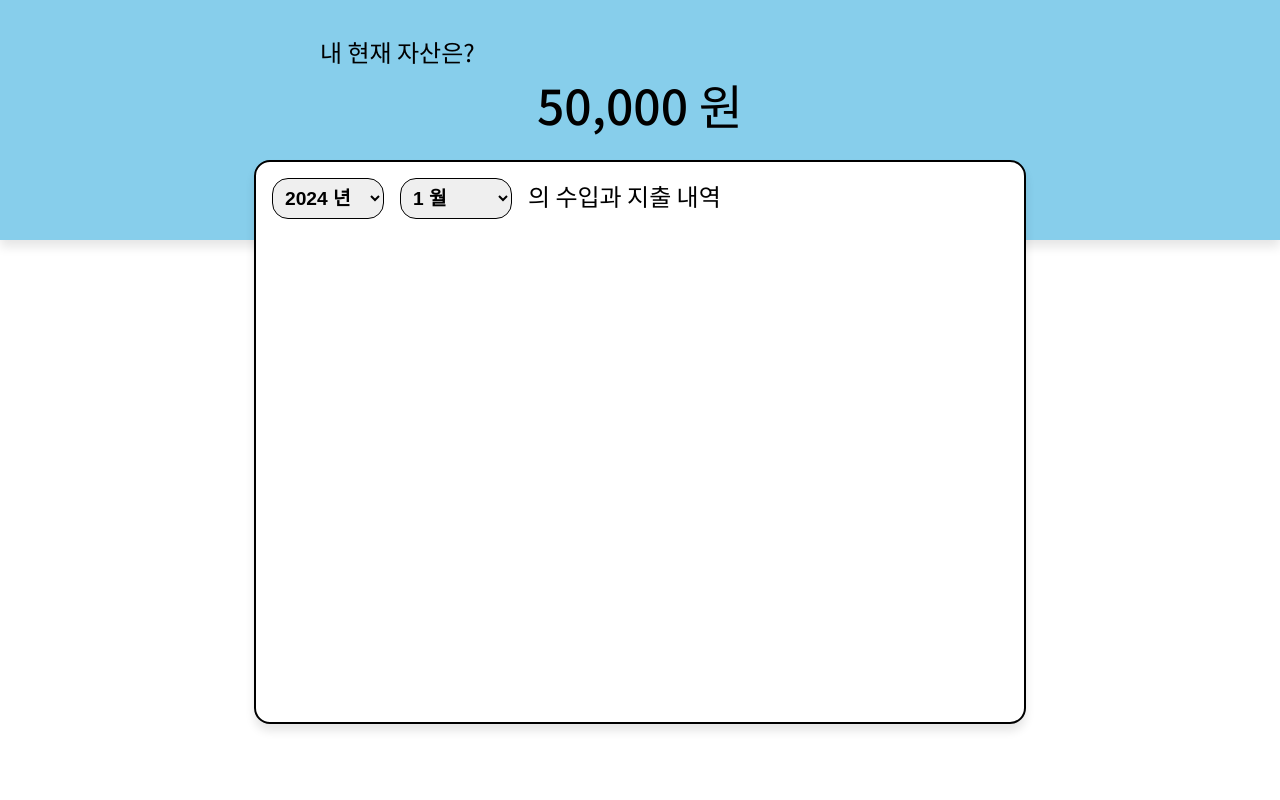
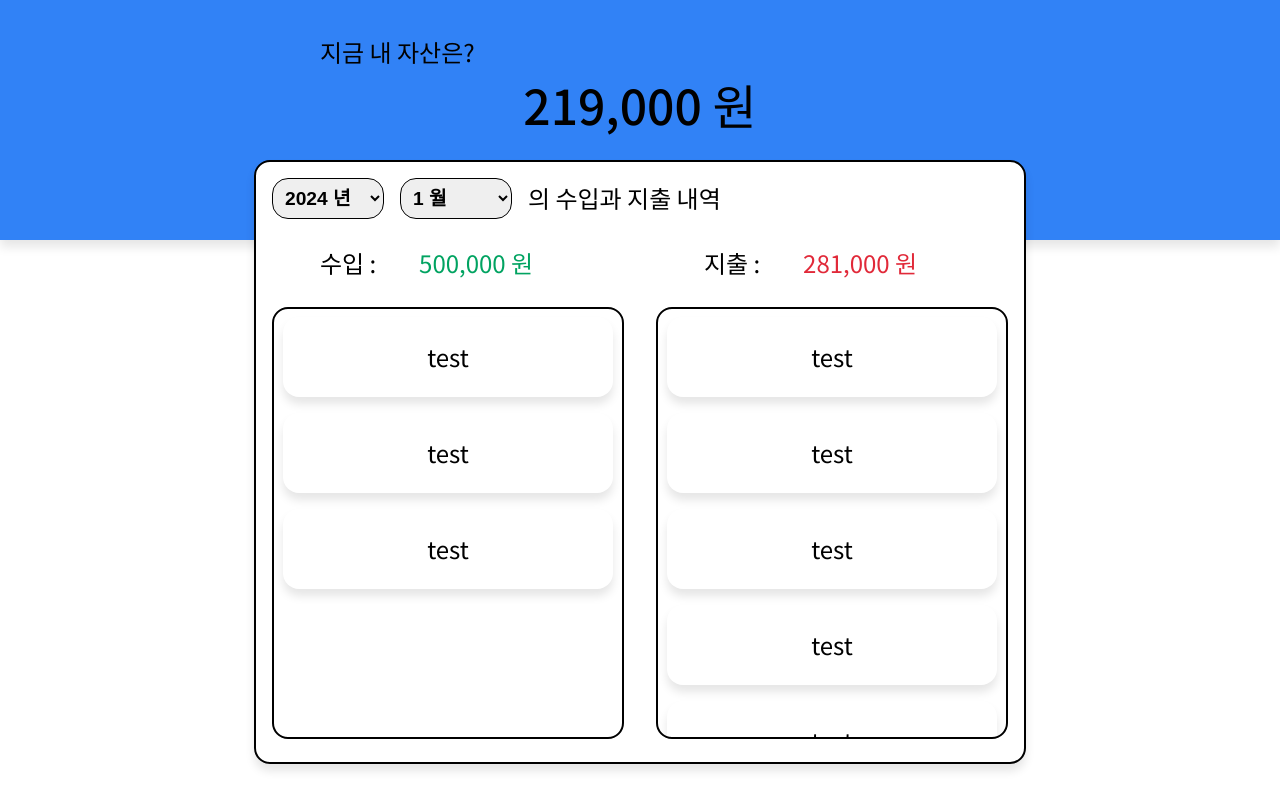
Before and after one commit to thwjddlqslek/pocket-money, a React (Vite) app in the folder vite-project/: page / in a window 1280 px wide. Built offline with nearby package versions, Linux system fonts and the light colour scheme.

Commit message:
수입,지출 UI 구현
수입-지출
수입,지출 컴포넌트

```diff
--- a/vite-project/src/App.tsx
+++ b/vite-project/src/App.tsx
@@ -1,13 +1,15 @@
 import './App.css'
+import { useState } from 'react'
 import Header from './components/Header'
 import Main from './components/Main'
 import Footer from './components/Footer'
 
 function App() {
-
+  const [income, setIncome] = useState<number>(500000);
+  const [expenditure, setExpenditure] = useState<number>(281000);
   return (
     <>
-      <Header />
+      <Header income={income} expenditure={expenditure} />
       <Main />
       <Footer />
     </>
--- a/vite-project/src/components/Header.tsx
+++ b/vite-project/src/components/Header.tsx
@@ -1,7 +1,8 @@
 import styled from "styled-components";
 
 const StyledHeader = styled.div`
-background : skyblue;
+background : #3182F6;
+color: black;
 display: flex;
 justify-content: center;
 align-items: center;
@@ -25,11 +26,19 @@ box-shadow: 0 7px 10px rgba(0, 0, 0, 0.1);
 }
 `
 
-const Header = () => {
+interface HeaderProps {
+  income: number;
+  expenditure: number;
+}
+
+const Header: React.FC<HeaderProps>= ({income, expenditure}) => {
+  const total = income - expenditure;
+  const formattedTotal = total.toLocaleString('ko-KR');
+
     return (
       <StyledHeader>
-        <h1>내 현재 자산은?</h1>
-        <p>50,000 원</p>
+        <h1>지금 내 자산은?</h1>
+        <p>{formattedTotal} 원</p>
       </StyledHeader>
     );
   };
--- a/vite-project/src/components/Main.tsx
+++ b/vite-project/src/components/Main.tsx
@@ -1,3 +1,4 @@
+import React from "react";
 import styled from "styled-components";
 
 //메인 컨테이너 불필요 예상
@@ -19,7 +20,7 @@ const PocketContainer = styled.div`
   left: 50%;
   transform: translateX(-50%);
   width: 60vw;
-  height: 70vh;
+  height: 75vh;
   border : 2px solid #000;
   border-radius : 1rem;
   box-shadow: 0 7px 10px rgba(0, 0, 0, 0.1);
@@ -43,8 +44,60 @@ const PocketContainer = styled.div`
   }
 
   & p {
-    margin: 1.4rem 0 1.2rem 1rem;
+    margin: 1.5rem 0 1.2rem 1rem;
   }
+`
+const ColorText = styled.div<{color: string}>`
+  color: ${(props) => props.color};
+`
+
+const TotalContainer = styled.div`
+  //background: pink;
+  width: 100%;
+  display: flex;
+  justify-content: center;
+
+  & div {
+    width: 50%;
+    //background: skyblue;
+    //height: 1.5rem;
+    padding: 0.5rem;
+    align-items: center;
+    justify-content: center;
+  }
+`
+const ReportContainer = styled.div`
+  //background: green;
+  width: 80%;
+  height: 75%;
+  justify-content: center;
+  display: flex;
+
+  & > div {
+    display: flex;
+    width: 50%;
+    //background: pink;
+    height: 95%;
+    border : 2px solid #000;
+    border-radius: 1rem;
+    align-items: center;
+    justify-content: flex-start;
+    margin: 1rem;
+    flex-direction: column;
+    overflow-y: auto;
+  }
+`
+const OneReport = styled.h1`
+  //background : green;
+  width: 95%;
+  min-height: 5rem;
+  margin: 0.5rem;
+  border-radius: 1rem;
+  box-shadow: 0 7px 10px rgba(0, 0, 0, 0.1);
+  display: flex;
+  justify-content: center;
+  align-items: center;
+
 `
 
 const Main: React.FC = () => {
@@ -68,6 +121,25 @@ const Main: React.FC = () => {
         </select>
         <p>의 수입과 지출 내역</p>
         </div>
+        <TotalContainer>
+          <div>수입 : <ColorText color="#01A361">500,000 원</ColorText></div>
+          <div>지출 : <ColorText color="#E12939">281,000 원</ColorText></div>
+        </TotalContainer>
+        <ReportContainer>
+          <div>
+            <OneReport>test</OneReport>
+            <OneReport>test</OneReport>
+            <OneReport>test</OneReport>
+
+          </div>
+          <div>
+          <OneReport>test</OneReport>
+            <OneReport>test</OneReport>
+            <OneReport>test</OneReport>
+            <OneReport>test</OneReport>
+            <OneReport>test</OneReport>
+          </div>
+        </ReportContainer>
         </PocketContainer>
       </MainContainer>
     );
```
